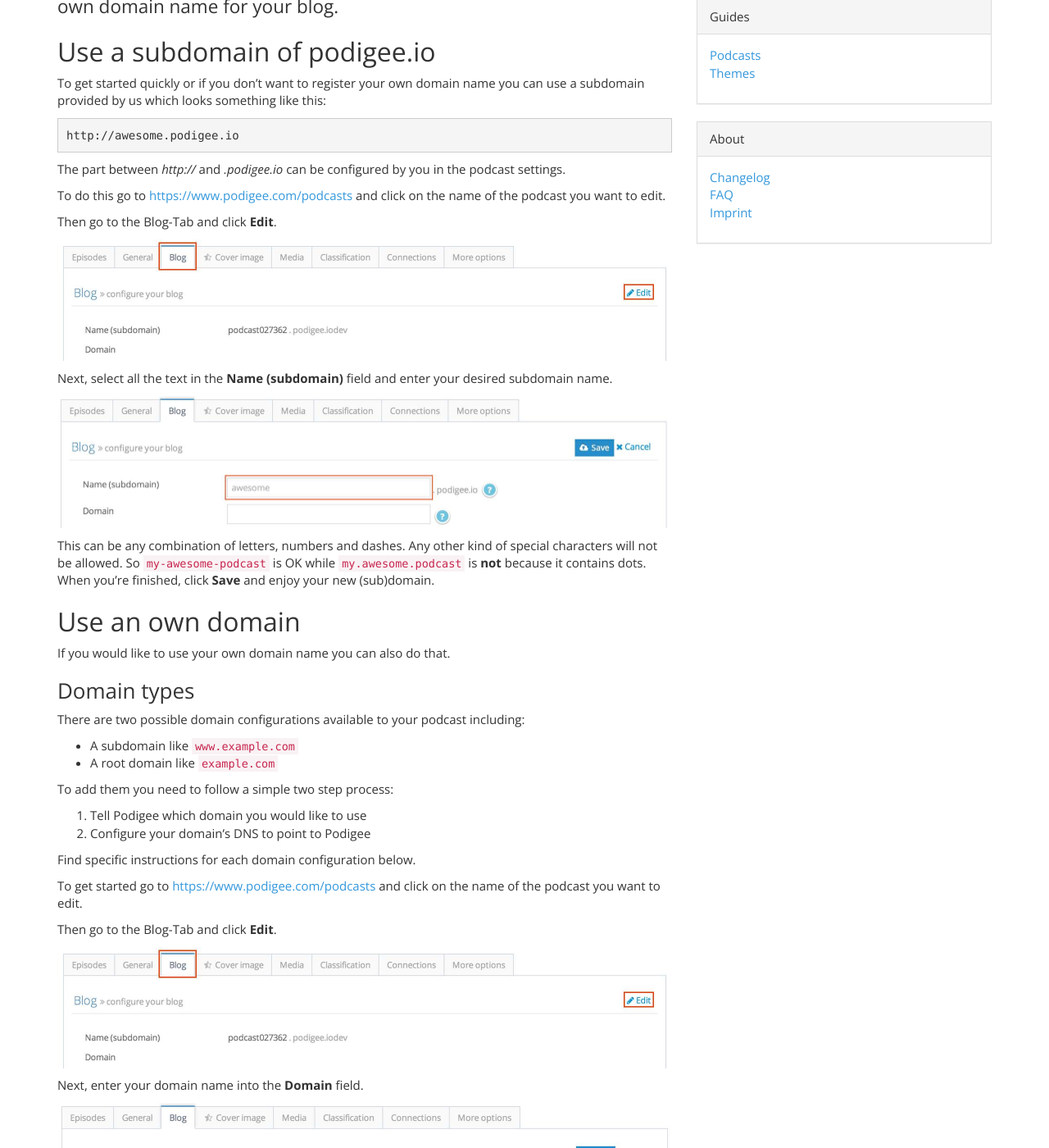
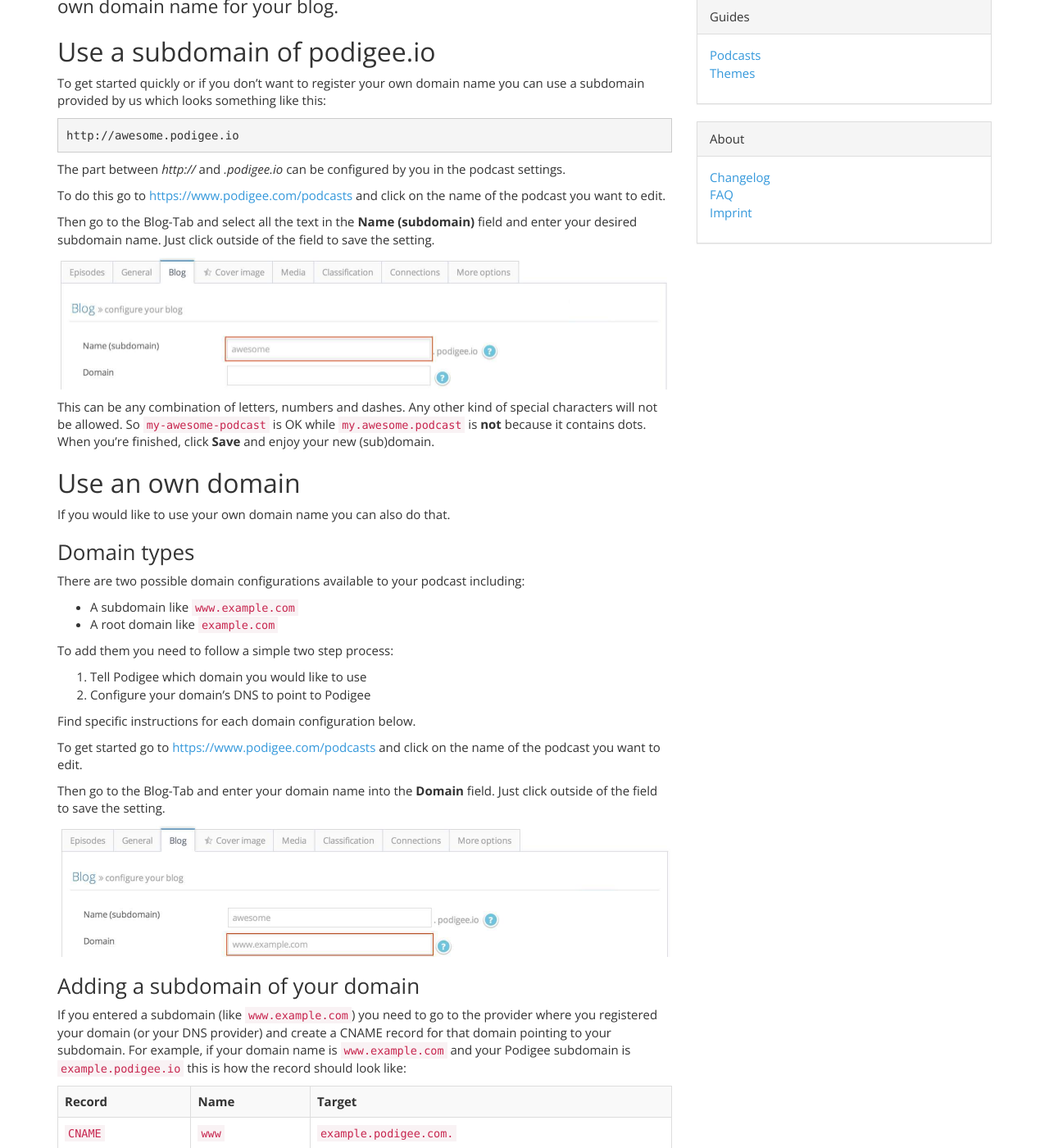
Before and after one commit to matisojka/docs.podigee.com, a Jekyll site: the page built from guides/podcasts/domains.md, in a window 1280 px wide and 1400 px high, scrolled down 197 px. Shown: the whole window at 82% size. Built offline with Jekyll 4.4.1, drawn with Linux system fonts in a browser that asks for light colours; nearby versions of some CDN libraries; library files that are not in the unit come from our copies; Markdown is read by kramdown in place of the engine named in the settings.

Commit message:
adapt domain docs to new editing interface

````diff
--- a/guides/podcasts/domains.md
+++ b/guides/podcasts/domains.md
@@ -21,15 +21,11 @@
 
 To do this go to <a href="https://www.podigee.com/podcasts" target="_blank">https://www.podigee.com/podcasts</a> and click on the name of the podcast you want to edit.
 
-Then go to the Blog-Tab and click **Edit**.
+Then go to the Blog-Tab and select all the text in the **Name (subdomain)** field and enter your desired subdomain name. Just click outside of the field to save the setting.
 
 ![image](/images/guides/podcast-domain-1.jpg)
 
-Next, select all the text in the **Name (subdomain)** field and enter your desired subdomain name.
-
-![image](/images/guides/podcast-domain-2.jpg)
-
- This can be any combination of letters, numbers and dashes. Any other kind of special characters will not be allowed. So ```my-awesome-podcast``` is OK while ```my.awesome.podcast``` is **not** because it contains dots. When you're finished, click **Save** and enjoy your new (sub)domain.
+This can be any combination of letters, numbers and dashes. Any other kind of special characters will not be allowed. So ```my-awesome-podcast``` is OK while ```my.awesome.podcast``` is **not** because it contains dots. When you're finished, click **Save** and enjoy your new (sub)domain.
 
 ## Use an own domain
 
@@ -51,13 +47,9 @@
 
 To get started go to <a href="https://www.podigee.com/podcasts" target="_blank">https://www.podigee.com/podcasts</a> and click on the name of the podcast you want to edit.
 
-Then go to the Blog-Tab and click **Edit**.
+Then go to the Blog-Tab and enter your domain name into the **Domain** field. Just click outside of the field to save the setting.
 
-![image](/images/guides/podcast-domain-1.jpg)
-
-Next, enter your domain name into the **Domain** field.
-
-![image](/images/guides/podcast-domain-3.jpg)
+![image](/images/guides/podcast-domain-2.jpg)
 
 ### Adding a subdomain of your domain
 
````
Also changed, not shown: other parts of guides/podcasts/domains.md (+1 -1 lines), images/guides/podcast-domain-1.jpg, images/guides/podcast-domain-2.jpg, images/guides/podcast-domain-3.jpg (deleted).
